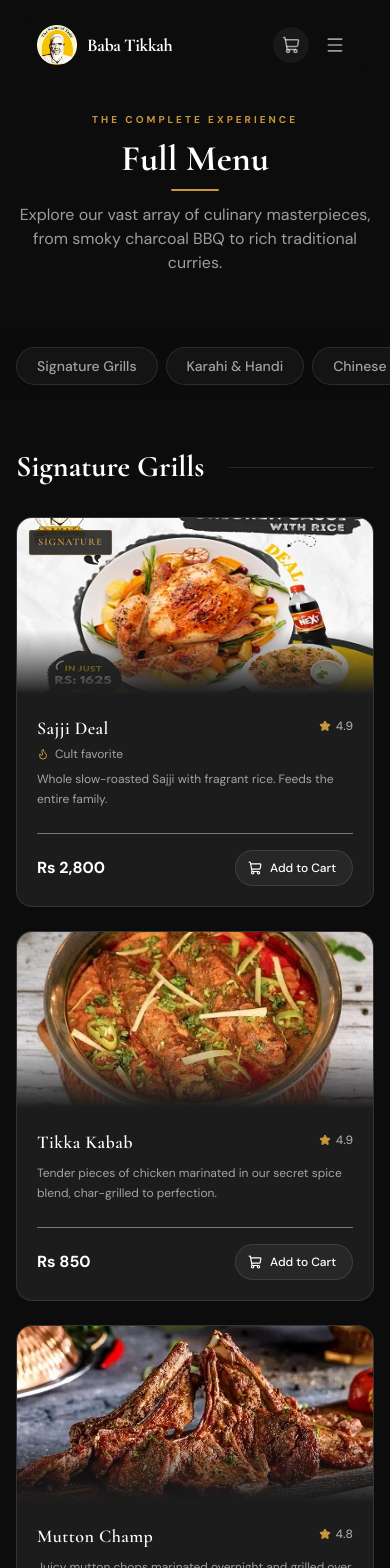
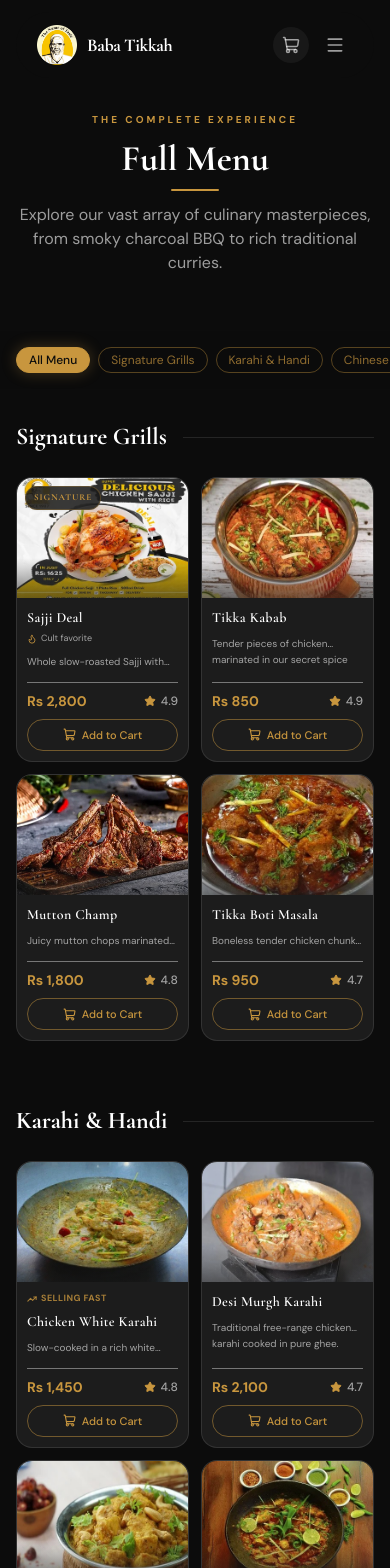
Before and after one commit to Mfahad159/baba-tikka-revise, a Next.js app: page /menu in a window 390 px wide. Shown: the top 1568 px of the page. Built offline with nearby package versions, Linux system fonts and the light colour scheme; no server answers.

Commit message:
Fixed: Menu cards

```diff
--- a/app/menu/page.tsx
+++ b/app/menu/page.tsx
@@ -1,8 +1,9 @@
 'use client';
 
+import { useState } from 'react';
 import { NavBar } from '@/components/sections/NavBar';
 import { DishCard, DishData } from '@/components/ui/DishCard';
-import { motion } from 'framer-motion';
+import { motion, AnimatePresence } from 'framer-motion';
 import { ANIMATIONS_ENABLED, staggerContainer, scrollEntrance } from '@/lib/animations';
 
 const MENU_CATEGORIES = [
@@ -45,6 +46,12 @@ const MENU_CATEGORIES = [
 ];
 
 export default function MenuPage() {
+  const [activeCategory, setActiveCategory] = useState<string>('All');
+
+  const filteredCategories = activeCategory === 'All'
+    ? MENU_CATEGORIES
+    : MENU_CATEGORIES.filter(c => c.name === activeCategory);
+
   const containerProps = ANIMATIONS_ENABLED
     ? {
         variants: staggerContainer,
@@ -77,21 +84,36 @@ export default function MenuPage() {
           </p>
         </motion.div>
 
-        {/* Menu Categories Jump-Links */}
-        <motion.div {...childProps} className="sticky top-[88px] z-30 -mx-4 mb-12 flex items-center gap-2 overflow-x-auto bg-brand-bg-primary/90 px-4 py-4 backdrop-blur-md sm:mx-0 sm:justify-center sm:px-0 scrollbar-hide">
+        {/* ⚠️ TAGS NOW INTERACTIVE — Interactive Filter Pill System */}
+        <motion.div {...childProps} className="sticky top-[88px] z-30 -mx-4 mb-4 flex items-center gap-2 overflow-x-auto bg-brand-bg-primary/95 px-4 py-4 backdrop-blur-md sm:mx-0 sm:justify-center sm:gap-3 sm:px-0 scrollbar-hide">
+          <button
+            onClick={() => setActiveCategory('All')}
+            className={[
+              'shrink-0 whitespace-nowrap rounded-full px-3 py-1 font-body text-xs transition-all duration-200 sm:px-4 sm:py-1.5 sm:text-sm',
+              activeCategory === 'All'
+                ? 'bg-brand-accent-gold font-medium text-brand-bg-primary border border-brand-accent-gold shadow-[0_0_15px_rgba(200,150,62,0.3)]'
+                : 'border border-brand-accent-gold/40 bg-transparent text-brand-accent-gold/70 hover:border-brand-accent-gold hover:text-brand-text-primary'
+            ].join(' ')}
+          >
+            All Menu
+          </button>
+
           {MENU_CATEGORIES.map((category) => {
-            const id = category.name.toLowerCase().replace(/[^a-z0-9]+/g, '-');
+            const isActive = activeCategory === category.name;
             return (
               <button
-                key={id}
+                key={category.name}
                 onClick={() => {
-                  const el = document.getElementById(id);
-                  if (el) {
-                    const y = el.getBoundingClientRect().top + window.scrollY - 160;
-                    window.scrollTo({ top: y, behavior: 'smooth' });
-                  }
+                  setActiveCategory(category.name);
+                  // Ensure we scroll slightly to lock the tags grid perfectly to the top of the header safely
+                  window.scrollTo({ top: 400, behavior: 'smooth' });
                 }}
-                className="whitespace-nowrap rounded-full border border-brand-border bg-brand-bg-secondary px-5 py-2 font-body text-sm font-medium text-brand-text-secondary transition-all hover:border-brand-accent-gold/50 hover:text-brand-accent-gold"
+                className={[
+                  'shrink-0 whitespace-nowrap rounded-full px-3 py-1 font-body text-xs transition-all duration-200 sm:px-4 sm:py-1.5 sm:text-sm',
+                  isActive
+                    ? 'bg-brand-accent-gold font-medium text-brand-bg-primary border border-brand-accent-gold shadow-[0_0_15px_rgba(200,150,62,0.3)]'
+                    : 'border border-brand-accent-gold/40 bg-transparent text-brand-accent-gold/70 hover:border-brand-accent-gold hover:text-brand-text-primary'
+                ].join(' ')}
               >
                 {category.name}
               </button>
@@ -99,44 +121,44 @@ export default function MenuPage() {
           })}
         </motion.div>
 
-        {/* Menu Categories Grid */}
-        <div className="space-y-24">
-          {MENU_CATEGORIES.map((category) => {
+        {/* Menu Categories Grid with Fluid AnimatePresence masking */}
+        <div className="space-y-16 sm:space-y-24 mt-8">
+          <AnimatePresence mode="popLayout">
+            {filteredCategories.map((category) => {
               const sectionId = category.name.toLowerCase().replace(/[^a-z0-9]+/g, '-');
               return (
               <motion.section
                 id={sectionId}
                 key={category.name}
-              initial="hidden"
-              whileInView="visible"
-              viewport={{ once: true, margin: '-50px' }}
-              variants={staggerContainer}
+                initial={ANIMATIONS_ENABLED ? { opacity: 0, scale: 0.98, y: 20 } : undefined}
+                animate={ANIMATIONS_ENABLED ? { opacity: 1, scale: 1, y: 0 } : undefined}
+                exit={ANIMATIONS_ENABLED ? { opacity: 0, scale: 0.95, filter: 'blur(8px)' } : undefined}
+                transition={{ duration: 0.4 }}
                 className="relative"
               >
                 {/* Category Header */}
-              <motion.div variants={scrollEntrance} className="mb-8 flex items-center justify-between">
-                <h2 className="font-heading text-3xl font-bold text-brand-text-primary">
+                <div className="mb-6 flex items-center justify-between sm:mb-8">
+                  <h2 className="font-heading text-2xl font-bold text-brand-text-primary sm:text-3xl">
                     {category.name}
                   </h2>
-                <div className="ml-6 h-[1px] flex-1 bg-brand-border" />
-              </motion.div>
+                  <div className="ml-4 h-[1px] flex-1 bg-brand-border sm:ml-6" />
+                </div>
 
-              {/* Dish Grid */}
-              <div className="grid grid-cols-1 gap-6 sm:grid-cols-2 lg:grid-cols-4 lg:gap-8">
+                {/* Dish Grid: 2-col app-like density on mobile! */}
+                <div className="grid grid-cols-2 gap-3 sm:gap-6 lg:grid-cols-4 lg:gap-8">
                   {category.items.map((item) => (
-                  <motion.article
-                    variants={scrollEntrance}
+                    <article
                       key={item.id}
                       className="flex w-full"
                     >
-                    {/* Reusing our highly-optimized DishCard! */}
                       <DishCard dish={item as DishData} />
-                  </motion.article>
+                    </article>
                   ))}
                 </div>
               </motion.section>
               );
             })}
+          </AnimatePresence>
         </div>
 
       </motion.div>
--- a/components/ui/DishCard.tsx
+++ b/components/ui/DishCard.tsx
@@ -51,17 +51,18 @@ export function DishCard({ dish }: DishCardProps) {
     setTimeout(() => setJustAdded(false), 2000);
   };
 
-  // Featured heights: 256px -> 384px. Standard: 176px.
-  const imgHeight = dish.isFeatured ? 'h-64 sm:h-96' : 'h-44 sm:h-52';
+  // Featured heights: 256px -> 384px (old). New: Mobile 160px, Desktop 256px.
+  // Standard heights: 176px -> 208px (old). New: Mobile 120px, Desktop 176px.
+  const imgHeight = dish.isFeatured ? 'h-40 sm:h-56 lg:h-64' : 'h-[120px] sm:h-40 lg:h-44';
 
   return (
     // Card Wrapper
     <div className="group relative flex w-full flex-1 flex-col overflow-hidden rounded-2xl border border-brand-border bg-brand-bg-elevated transition-all duration-300 hover:-translate-y-[2px] hover:border-brand-accent-gold/40 hover:shadow-xl hover:shadow-brand-accent-gold/5">
 
-      {/* Signature Anchor Badge */}
+      {/* Signature Anchor Badge / Overlay Tags */}
       {dish.isSignature && (
-        <div className="absolute left-3 top-3 z-10 flex items-center rounded-sm bg-brand-bg-primary/80 px-2 py-1 backdrop-blur-md border border-brand-accent-gold/30 shadow-sm">
-          <span className="font-heading text-[10px] font-bold uppercase tracking-widest text-brand-accent-gold">Signature</span>
+        <div className="absolute left-2 top-2 z-10 flex items-center rounded-full bg-brand-bg-primary/80 px-2 py-1 backdrop-blur-md border border-brand-accent-gold/30 shadow-sm sm:left-3 sm:top-3">
+          <span className="font-heading text-[9px] font-bold uppercase tracking-widest text-brand-accent-gold sm:text-[10px]">Signature</span>
         </div>
       )}
 
@@ -71,72 +72,75 @@ export function DishCard({ dish }: DishCardProps) {
           src={dish.image}
           alt={dish.name}
           fill
-          sizes="(max-width: 640px) 100vw, (max-width: 1024px) 50vw, 33vw"
+          sizes="(max-width: 640px) 50vw, (max-width: 1024px) 33vw, 25vw"
           className="object-cover transition-transform duration-700 group-hover:scale-[1.03]"
         />
-        <div className="absolute inset-x-0 bottom-0 h-16 bg-gradient-to-t from-brand-bg-elevated to-transparent" />
+        <div className="absolute inset-x-0 bottom-0 h-10 bg-gradient-to-t from-brand-bg-elevated to-transparent opacity-60 sm:h-16 opacity-100" />
       </div>
 
       {/* Card Content */}
-      <div className="flex flex-1 flex-col p-5">
+      <div className="flex flex-1 flex-col p-2.5 sm:p-4 lg:p-5">
 
         {/* Scarcity Banner */}
         {dish.isLimitedAvailability && (
-          <div className="mb-2 flex items-center gap-1 font-body text-[10px] font-bold uppercase tracking-wider text-brand-accent-gold/60">
-            <TrendingUp size={12} strokeWidth={2.5} />
+          <div className="mb-1.5 flex items-center gap-1 font-body text-[9px] font-bold uppercase tracking-wider text-brand-accent-gold/80 sm:mb-2 sm:text-[10px]">
+            <TrendingUp size={10} strokeWidth={2.5} className="sm:h-3 sm:w-3" />
             Selling fast
           </div>
         )}
 
-        <div className="mb-2 flex items-start justify-between gap-4">
+        <div className="mb-1 flex items-start justify-between gap-2 sm:mb-2 sm:gap-4">
           <div className="flex-1">
-            <h3 className={`font-heading ${dish.isFeatured ? 'text-2xl sm:text-3xl' : 'text-lg'} font-semibold tracking-wide text-brand-text-primary transition-colors group-hover:text-brand-accent-gold`}>
+            <h3 className={`line-clamp-2 font-heading ${dish.isFeatured ? 'text-base sm:text-2xl lg:text-3xl' : 'text-sm sm:text-base lg:text-lg'} font-semibold tracking-wide text-brand-text-primary transition-colors group-hover:text-brand-accent-gold`}>
               {dish.name}
             </h3>
 
             {/* Social Proof */}
             {dish.popularityLabel && (
-              <div className="mt-1 flex items-center gap-1.5 font-body text-xs text-brand-text-secondary">
-                <Flame size={12} className="text-brand-accent-gold" />
-                <span>{dish.popularityLabel}</span>
+              <div className="mt-1 flex items-center gap-1 font-body text-[9px] text-brand-text-secondary sm:gap-1.5 sm:text-xs">
+                <Flame size={10} className="text-brand-accent-gold sm:h-3 sm:w-3" />
+                <span className="truncate">{dish.popularityLabel}</span>
               </div>
             )}
           </div>
-          <div className="flex-none pt-1">
-            <StarRating rating={dish.rating} />
-          </div>
         </div>
 
-        <p className={`mb-6 flex-1 font-body leading-relaxed text-brand-text-secondary ${dish.isFeatured ? 'text-sm sm:text-base' : 'text-xs sm:text-sm'}`}>
+        <p className={`mb-3 mt-1 flex-1 font-body leading-relaxed text-brand-text-secondary ${dish.isFeatured ? 'line-clamp-2 text-xs sm:text-sm lg:text-base' : 'line-clamp-1 text-[10px] sm:line-clamp-2 sm:text-xs lg:text-sm'} sm:mb-5`}>
           {dish.desc}
         </p>
 
-        {/* Action Row */}
-        <div className="mt-auto flex items-center justify-between border-t border-brand-border/40 pt-4">
-          <span className={`font-body font-semibold text-brand-text-primary ${dish.isFeatured ? 'text-xl' : 'text-base'}`}>
-            {dish.price > 0 ? formatPKR(dish.price) : '—'}
-          </span>
+        {/* Action Row - Mobile tight/fullwidth, Desktop spatial */}
+        <div className="mt-auto flex flex-col gap-2 border-t border-brand-border/40 pt-2 sm:flex-row sm:items-center sm:justify-between sm:gap-0 sm:pt-3 lg:pt-4">
 
-          {/* Frictionless Cart Controls */}
-          <div className="h-9">
+          <div className="flex items-center justify-between sm:flex-col sm:items-start sm:gap-1">
+            <span className={`font-body font-bold text-brand-accent-gold ${dish.isFeatured ? 'text-base sm:text-lg lg:text-xl' : 'text-sm sm:text-base'}`}>
+              {dish.price > 0 ? formatPKR(dish.price) : '—'}
+            </span>
+            <div className="sm:hidden lg:block">
+              <StarRating rating={dish.rating} />
+            </div>
+          </div>
+
+          {/* Frictionless Cart Controls (Full width on Mobile) */}
+          <div className="h-8 w-full sm:h-9 sm:w-auto">
             {justAdded ? (
-              <div className="flex h-full items-center gap-2 rounded-full bg-brand-accent-gold px-4 font-body text-xs font-bold text-brand-bg-primary shadow-lg shadow-brand-accent-gold/20 animate-in zoom-in duration-200">
+              <div className="flex h-full w-full items-center justify-center gap-1.5 rounded-full bg-brand-accent-gold px-3 font-body text-[11px] font-bold text-brand-bg-primary shadow-lg shadow-brand-accent-gold/20 animate-in zoom-in duration-200 sm:px-4 sm:text-xs">
                 <Check size={14} strokeWidth={3} />
                 Added
               </div>
             ) : qty > 0 ? (
-              <div className="flex h-full items-center gap-3 rounded-full border border-brand-accent-gold/40 bg-brand-accent-gold/10 px-3 animate-in fade-in zoom-in-95 duration-200">
+              <div className="flex h-full w-full items-center justify-between overflow-hidden rounded-full border border-brand-accent-gold/40 bg-brand-accent-gold/10 px-1 animate-in fade-in zoom-in-95 duration-200 sm:justify-center sm:gap-3 sm:px-2">
                 <button
                   onClick={(e) => {
                     e.preventDefault();
                     updateQuantity(dish.id, qty - 1);
                   }}
-                  className="flex h-full items-center justify-center p-1 text-brand-accent-gold transition-colors hover:text-brand-text-primary"
+                  className="flex h-full flex-1 items-center justify-center p-1 text-brand-accent-gold transition-colors hover:bg-brand-accent-gold/10 hover:text-brand-text-primary sm:flex-none sm:rounded-full"
                   aria-label="Decrease quantity"
                 >
-                  <Minus size={15} strokeWidth={2.5} />
+                  <Minus size={14} strokeWidth={2.5} />
                 </button>
-                <span className="min-w-[14px] text-center font-body text-xs font-bold text-brand-text-primary">
+                <span className="min-w-[16px] text-center font-body text-sm font-bold text-brand-text-primary sm:text-xs">
                   {qty}
                 </span>
                 <button
@@ -144,18 +148,18 @@ export function DishCard({ dish }: DishCardProps) {
                     e.preventDefault();
                     updateQuantity(dish.id, qty + 1);
                   }}
-                  className="flex h-full items-center justify-center p-1 text-brand-accent-gold transition-colors hover:text-brand-text-primary"
+                  className="flex h-full flex-1 items-center justify-center p-1 text-brand-accent-gold transition-colors hover:bg-brand-accent-gold/10 hover:text-brand-text-primary sm:flex-none sm:rounded-full"
                   aria-label="Increase quantity"
                 >
-                  <Plus size={15} strokeWidth={2.5} />
+                  <Plus size={14} strokeWidth={2.5} />
                 </button>
               </div>
             ) : (
               <button
                 onClick={handleAdd}
-                className="flex h-full items-center gap-2 rounded-full border border-brand-border bg-brand-text-primary/5 pl-3 pr-4 font-body text-xs font-medium text-brand-text-primary transition-colors hover:border-brand-accent-gold/50 hover:bg-brand-accent-gold/10 hover:text-brand-accent-gold active:scale-95"
+                className="flex h-full w-full items-center justify-center gap-1.5 rounded-full border border-brand-accent-gold/50 bg-transparent px-3 font-body text-[11px] font-medium text-brand-accent-gold transition-colors hover:bg-brand-accent-gold/10 active:scale-95 sm:w-auto sm:border-brand-border sm:bg-brand-text-primary/5 sm:pl-3 sm:pr-4 sm:text-xs sm:text-brand-text-primary sm:hover:border-brand-accent-gold/50 sm:hover:text-brand-accent-gold"
               >
-                <ShoppingCart size={14} />
+                <ShoppingCart size={13} className="sm:h-3.5 sm:w-3.5" />
                 Add to Cart
               </button>
             )}
```
Also changed, not shown: components/sections/MenuHighlights.tsx (+4 -5 lines). Lines whose indentation alone changed are shown as unchanged.
